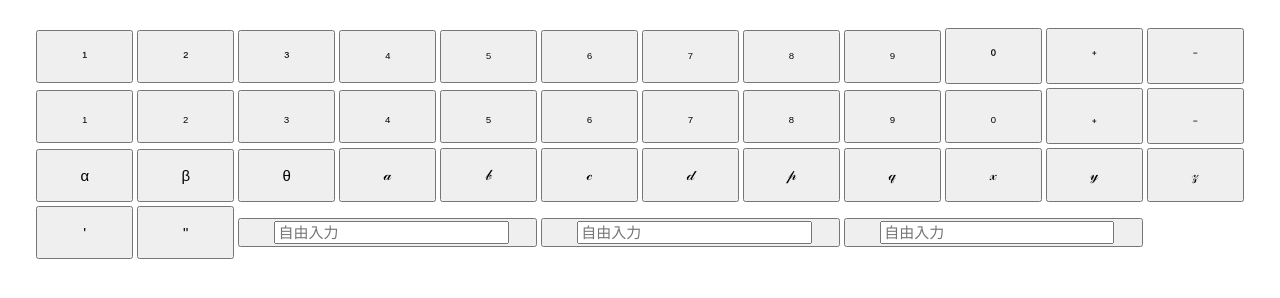
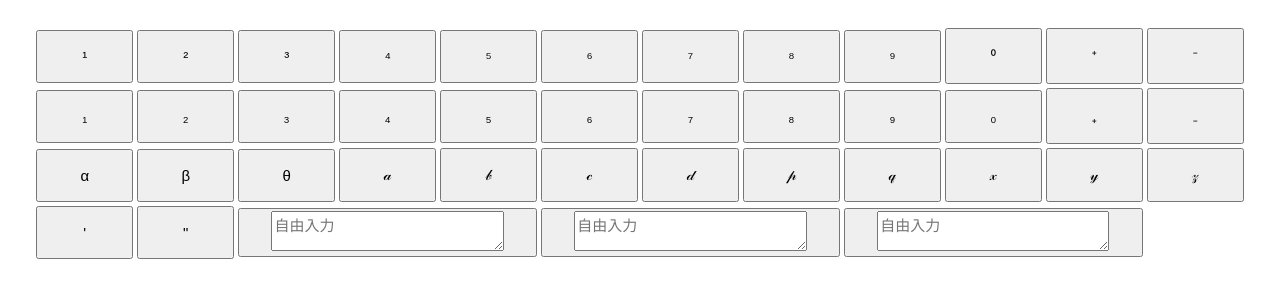
Before and after one commit to moriwakiren-fucc/train-info, a plain HTML site: page copy_and_paste/index.html in a window 1280 px wide. Drawn offline with Linux system fonts and the light colour scheme.

Commit message:
Update index.html

```diff
--- a/copy_and_paste/index.html
+++ b/copy_and_paste/index.html
@@ -73,15 +73,15 @@
 </tr><tr>
 <td> <button style="width:100%;" onclick="copyButton('copytxt37')"> <p id="copytxt37" style="font-size:15px;">'</p> </button> </td>
 <td> <button style="width:100%;" onclick="copyButton('copytxt38')"> <p id="copytxt38" style="font-size:15px;">"</p> </button> </td>
-<td colspan="3"> <button style="width:100%;" onclick="copyButton('copytxt39')"> <input id="copytxt39" type="text" style="width:80%; margin:0 10%; font-size:15px;" placeholder="自由入力" onfocus="this.select()"> </button> </td>
-<td colspan="3"> <button style="width:100%;" onclick="copyButton('copytxt40')"> <input id="copytxt40" type="text" style="width:80%; margin:0 10%; font-size:15px;" placeholder="自由入力" onfocus="this.select()"> </button> </td>
-<td colspan="3"> <button style="width:100%;" onclick="copyButton('copytxt41')"> <input id="copytxt41" type="text" style="width:80%; margin:0 10%; font-size:15px;" placeholder="自由入力" onfocus="this.select()"> </button> </td>
+<td colspan="3"> <button style="width:100%;" onclick="copyButton('copytxt39')"> <textarea id="copytxt39" style="width:80%; margin:0 auto; font-size:15px; height: 100%;" placeholder="自由入力" onfocus="this.select()"></textarea> </button> </td>
+<td colspan="3"> <button style="width:100%;" onclick="copyButton('copytxt40')"> <textarea id="copytxt40" style="width:80%; margin:0 auto; font-size:15px; height: 100%;" placeholder="自由入力" onfocus="this.select()"></textarea> </button> </td>
+<td colspan="3"> <button style="width:100%;" onclick="copyButton('copytxt41')"> <textarea id="copytxt41" style="width:80%; margin:0 auto; font-size:15px; height: 100%;" placeholder="自由入力" onfocus="this.select()"></textarea> </button> </td>
 </tr></table>
     <script>
     function copyButton(elementId) {
         var element = document.getElementById(elementId);
         let text = "";
-        if (element.tagName === "INPUT") {
+        if (element.tagName === "INPUT" || element.tagName === "TEXTAREA") {
             text = element.value;   // 入力欄なら value をコピー
         } else {
             text = element.textContent; // pタグなら textContent をコピー
```
